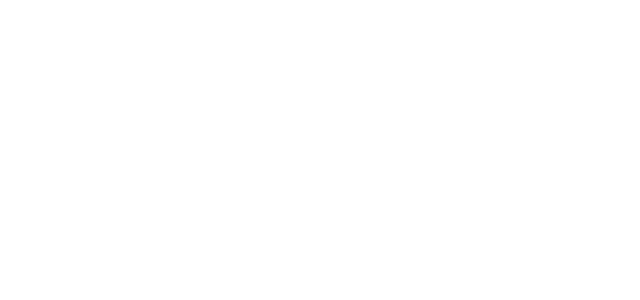
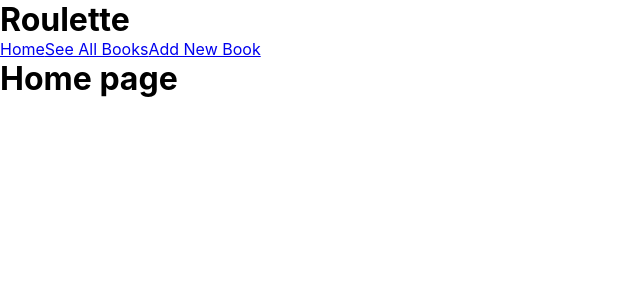
Before and after one commit to mx32000/roulette, a React (Create React App) app in the folder client/: page / in a window 1280 px wide. Shown: the top 300 px of the page, without its empty margins (0-640 px from the left). Built offline with nearby package versions, Linux system fonts and the light colour scheme.

Commit message:
setting up navbar links and routes

```diff
--- a/client/package.json
+++ b/client/package.json
@@ -6,8 +6,10 @@
     "@testing-library/jest-dom": "^5.11.4",
     "@testing-library/react": "^11.1.0",
     "@testing-library/user-event": "^12.1.10",
+    "axios": "^0.21.1",
     "react": "^17.0.2",
     "react-dom": "^17.0.2",
+    "react-router-dom": "^5.2.0",
     "react-scripts": "4.0.3",
     "web-vitals": "^1.0.1"
   },
--- a/client/public/index.html
+++ b/client/public/index.html
@@ -7,7 +7,7 @@
     <meta name="theme-color" content="#000000" />
     <meta
       name="description"
-      content="Web site created using create-react-app"
+      content="Website to help choose books"
     />
     <link rel="apple-touch-icon" href="%PUBLIC_URL%/logo192.png" />
     <!--
--- a/client/src/App.css
+++ b/client/src/App.css
@@ -0,0 +1,3 @@
+* {
+  margin: 0;
+}
--- a/client/src/App.js
+++ b/client/src/App.js
@@ -1,10 +1,22 @@
 import './App.css';
+import {Route} from 'react-router-dom';
+import Navbar from './components/Navbar';
 
 function App() {
   return (
-    <div>
-
-    </div>
+    <>
+      <header><h1>Roulette</h1></header>
+      <Navbar />
+      <Route path="/" exact>
+        <h1>Home page</h1>
+      </Route>
+      <Route path="/books" exact>
+        <h1>Books page</h1>
+      </Route>
+      <Route path="/new">
+        <h1>New Book</h1>
+      </Route>
+    </>
   );
 }
 
--- /dev/null
+++ b/client/src/components/Navbar.js
@@ -0,0 +1,11 @@
+import { Link } from "react-router-dom"
+
+export default function Navbar() {
+  return (
+    <nav>
+      <Link to="/">Home</Link>
+      <Link to="/books">See All Books</Link>
+      <Link to="/new">Add New Book</Link>
+    </nav>
+  )
+}
--- a/client/src/index.js
+++ b/client/src/index.js
@@ -3,10 +3,13 @@
 import './index.css';
 import App from './App';
 import reportWebVitals from './reportWebVitals';
+import {BrowserRouter as Router} from 'react-router-dom';
 
 ReactDOM.render(
   <React.StrictMode>
-    <App />
+    <Router>
+      <App />
+    </Router>
   </React.StrictMode>,
   document.getElementById('root')
 );
```
Also changed, not shown: 2 other files (tests, documents, lock files or other folders).
